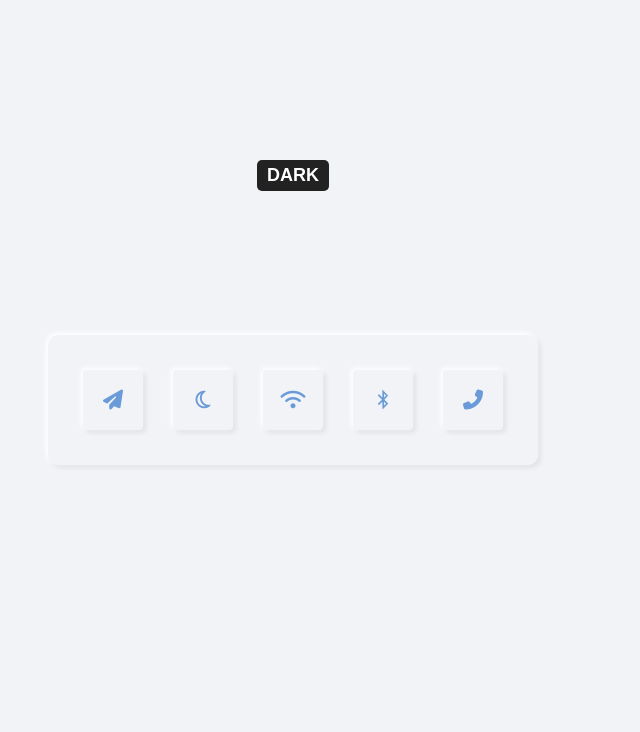
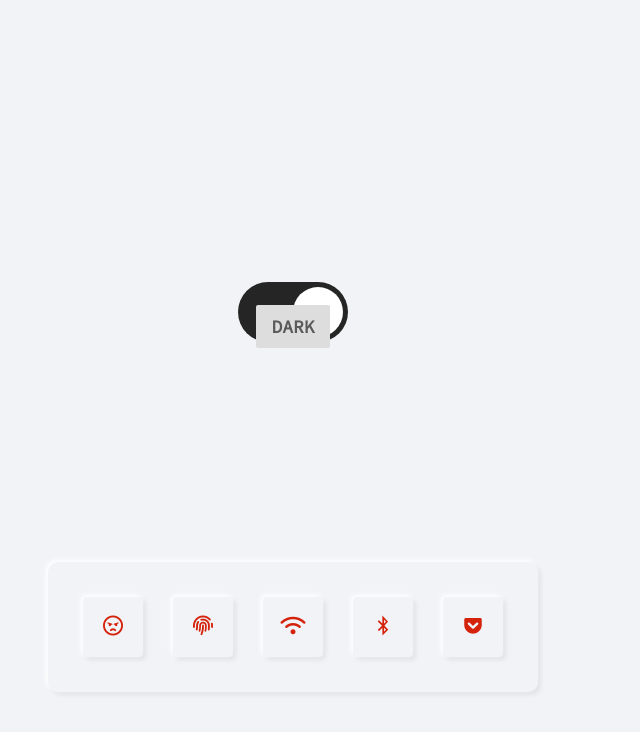
Before and after one commit to auleki/neumorphism, a plain HTML site: page index.html in a window 1280 px wide. Shown: the whole page, without its empty margins (347-987 px from the left). Drawn offline with Linux system fonts and the light colour scheme.

Commit message:
switch added

```diff
--- a/fire.js
+++ b/fire.js
@@ -1,19 +1,20 @@
 const mode = document.querySelector('.mode');
+const switchBtn = document.querySelector('#switch');
         const bodyEl = document.querySelector('body');
         let body = {
             "el": bodyEl,
             "dark": false
         }
 
-        mode.addEventListener('click', () => {
+        switchBtn.addEventListener('click', () => {
             if(body.dark === false) {
                 body.dark = true;
                 body.el.className = 'dark';
-                mode.textContent = 'light';
+                mode.textContent = 'Dark Mode';
             } else {
                 body.dark = false;
                 body.el.className = 'light';
-                mode.textContent = 'dark';
+                mode.textContent = 'Light Mode';
             }
         });
         const btns = document.querySelectorAll('li > button');
--- a/index.html
+++ b/index.html
@@ -8,16 +8,23 @@
     <script src="https://kit.fontawesome.com/b61dc92ef2.js" crossorigin="anonymous"></script>
 </head>
 <body class="light">
-    <button class="mode">Dark</button>
+    <div class="container">
+        <div class="switch-box">
+            <label class="switch">
+                <input id="switch" type="checkbox"checked>
+                <span class="slider"></span>
+            </label>
+        </div>
+        <button class="mode" id="mode">Dark</button>
         <ul>
             <li>
                 <button >
-                <i class="fas fa-paper-plane"></i>
+                    <i class="far fa-angry"></i>
                 </button>
             </li>
             <li>
                 <button>
-                <i class="far fa-moon"></i>
+                    <i class="fas fa-fingerprint"></i>
                 </button>
             </li>
             <li>
@@ -32,10 +39,12 @@
             </li>
             <li>
                 <button>
-                <i class="fas fa-phone-alt"></i>
+                    <i class="fab fa-get-pocket"></i>
                 </button>
             </li>
         </ul>
+    </div>
+
     <script src="fire.js"></script>
 </body>
 </html>
--- a/style.css
+++ b/style.css
@@ -1,3 +1,5 @@
+@import url('https://fonts.googleapis.com/css2?family=Source+Code+Pro&display=swap');
+
 *{
     padding: 0;
     margin: 0;
@@ -10,21 +12,79 @@ body {
     justify-content: center;
     align-items: center;
     height: 100vh;
+    position: relative;
     transition: 450ms;
 }
 
+.container {
+    position: absolute;
+    text-align: center;
+    position: relative;
+}
+
+.switch-box {
+
+    height: 100%;
+
+}
+
+.switch {
+    position: relative;
+    display: inline-block;
+    width: 110px;
+    height: 60px;
+}
+
+.slider {
+    position: absolute;
+    cursor: pointer;
+    top: 0;
+    left: 0;
+    right: 0;
+    bottom: 0;
+    background-color: rgb(212, 0, 0);
+    transition: 400ms;
+    border-radius: 34px;
+}
+
+.switch input {
+    display: none;
+}
+
+.slider:before {
+    position: absolute;
+    content: "";
+    height: 50px;
+    width: 50px;
+    left: 5px;
+    bottom: 5px;
+    background-color: rgb(255, 255, 255);
+    transition: 400ms;
+    border-radius: 50px;
+}
+
+input:checked + .slider {
+    background-color: #252525;
+}
+
+input:checked + .slider:before {
+    transform: translateX(50px);
+}
+
 body button.mode{
-    position: absolute;
-    top: 20%;
-    padding: 5px 10px;
+    position: relative;
+    top: -90%;
+    padding: 10px 15px;
     text-transform: uppercase;
+    font-family: "Source Code Pro";
     font-size: 18px;
     font-weight: bold;
     transition: 500ms;
-    border-radius: 5px;
+    border-radius: 2px;
     border: none;
     outline: none;
     cursor: pointer;
+    text-align: center;
 }
 
 ul {
@@ -34,6 +94,7 @@ ul {
     justify-content: center;
     padding: 20px;
     border-radius: 10px;
+
 }
 
  li {
@@ -58,8 +119,8 @@ ul {
  }
 
  body.light button.mode {
-     background: #222;
-     color: #fff;
+     background: rgb(221, 221, 221);
+     color: rgb(90, 90, 90);
      text-shadow: #3e3e3e;
  }
 
@@ -70,7 +131,7 @@ ul {
 
  body.light li button {
      background: inherit;
-     color: #6a9bd8;
+     color: #d4220b;
      box-shadow: -2px -2px 5px #fff,
                 3px 3px 5px rgba(0,0,0, .07);
  }
@@ -89,8 +150,8 @@ body.light li button.active {
 }
 
 body.dark button.mode {
-    background: #f2f3f7;
-    color: #6a9bd8
+    background: #1a1a1a;
+    color: #fff;
     /* text-shadow: #3e3e3e; */
 }
 
@@ -101,15 +162,36 @@ body.dark ul {
 
 body.dark li button {
     background: inherit;
-    color: #219cf3;
+    color: #fc1d00;
     box-shadow:  inset -2px -2px 5px rgba(0,0,0,.5),
      inset 3px 3px 5px rgba(255,255,255,.07);
 }
 
 body.dark li button.active {
-    color: #219cf3;
+    color: #fc1d00;
     box-shadow:  -2px -2px 5px rgba(0,0,0,.5),
                   3px 3px 5px rgba(255,255,255,.07);
     text-shadow: 0 0 10px,
-                 0 0 20px #219cf3;
+                 0 0 20px #fc1d00;
 }
+
+@media screen and (min-width: 320px) and (max-width: 450px) {
+    #mode {
+        position: fixed;
+        top: 5rem;
+    }
+
+    .container {
+        display: flex;
+        flex-direction: column;
+        align-items: center;
+
+        justify-content: center;
+    }
+
+
+    ul {
+        flex-wrap: wrap;
+        width: 50%;
+    }
+}
```
Lines whose indentation alone changed are shown as unchanged.
